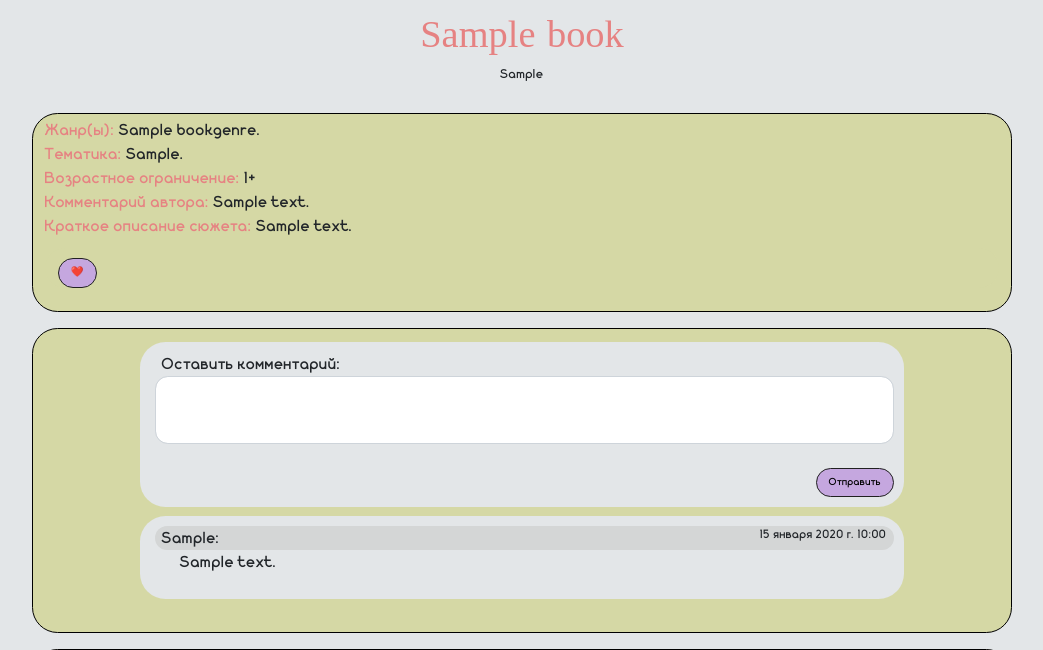
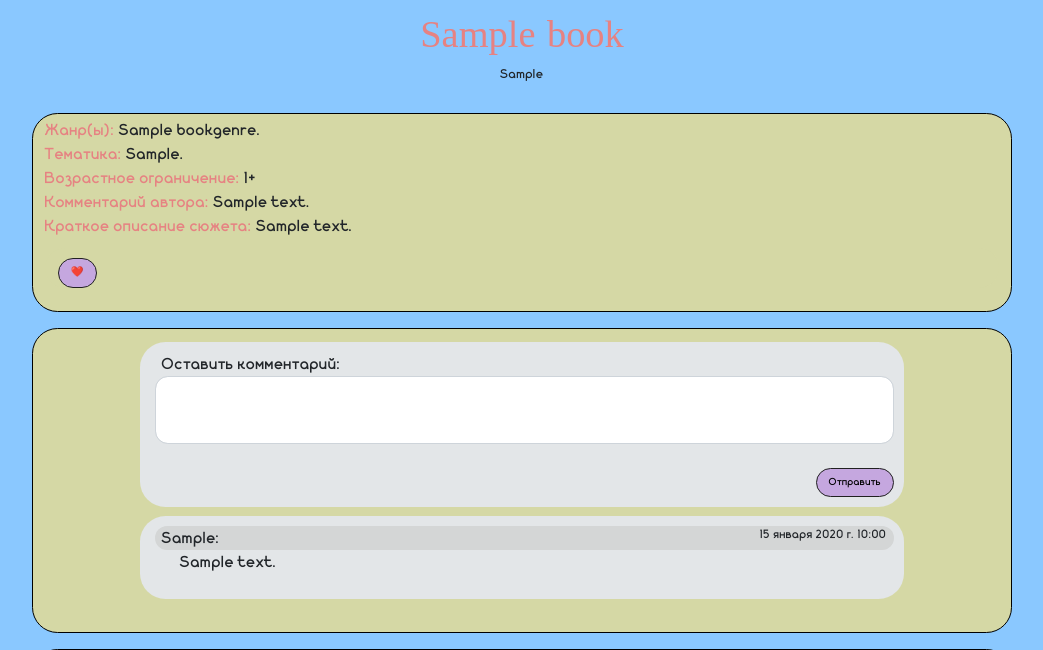
Before and after one commit to Kovr1k/Shelf, a Django app: page /book/1/ in a window 1280 px wide. Shown: the top 650 px of the page, without its empty margins (118-1161 px from the left). Run offline with Django 4.2, Linux system fonts and the light colour scheme; tables that the repository leaves empty hold one stand-in row (values such as "Sample post"); some libraries are stand-ins or nearby versions.

Commit message:
Update base.html

```diff
--- a/templates/base.html
+++ b/templates/base.html
@@ -35,7 +35,7 @@
     <style>
         body{
             font-family: "Cruinn";
-            background-color: #e3e6e8;
+            background-color: #8ac8ff;
         }
 
         @font-face {
```
